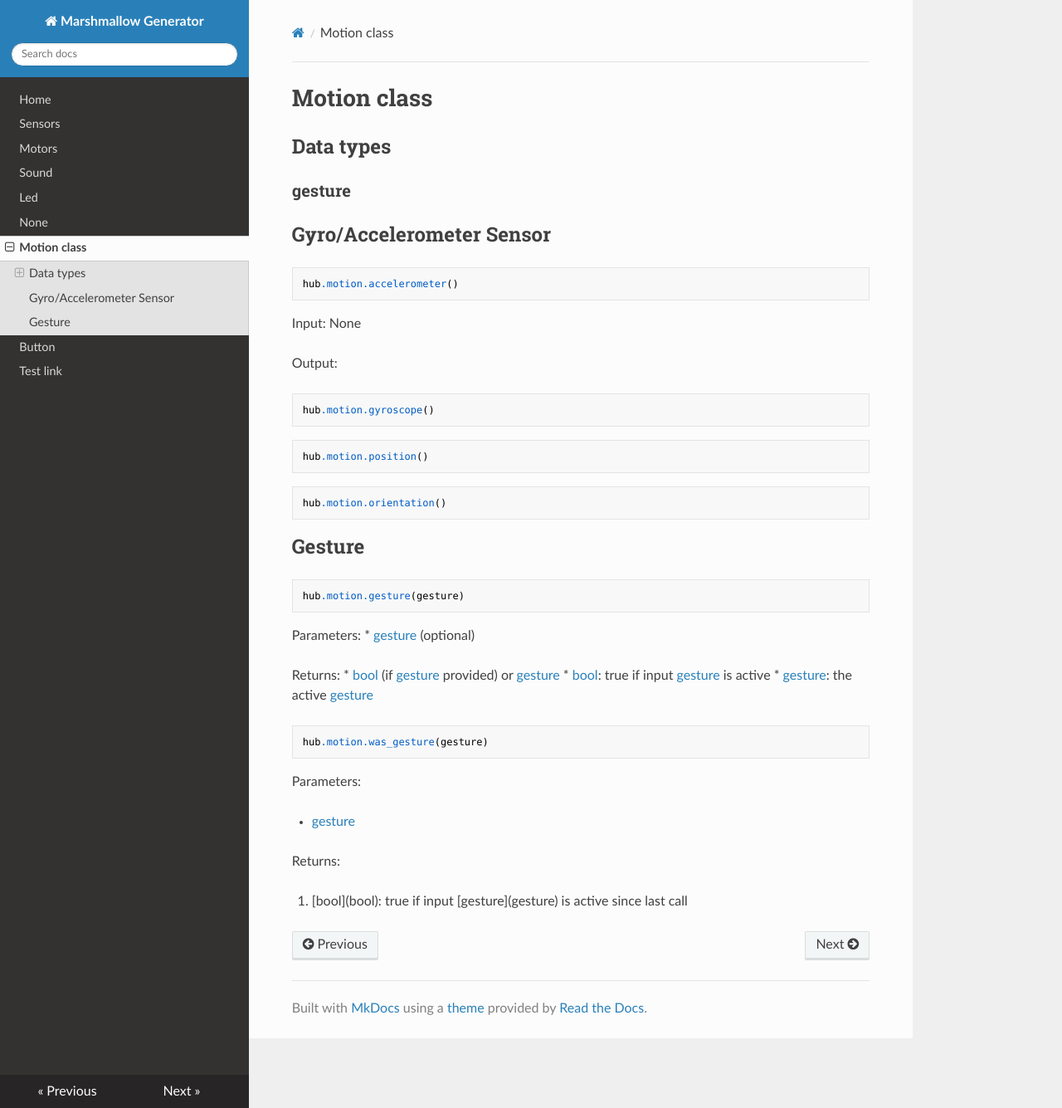
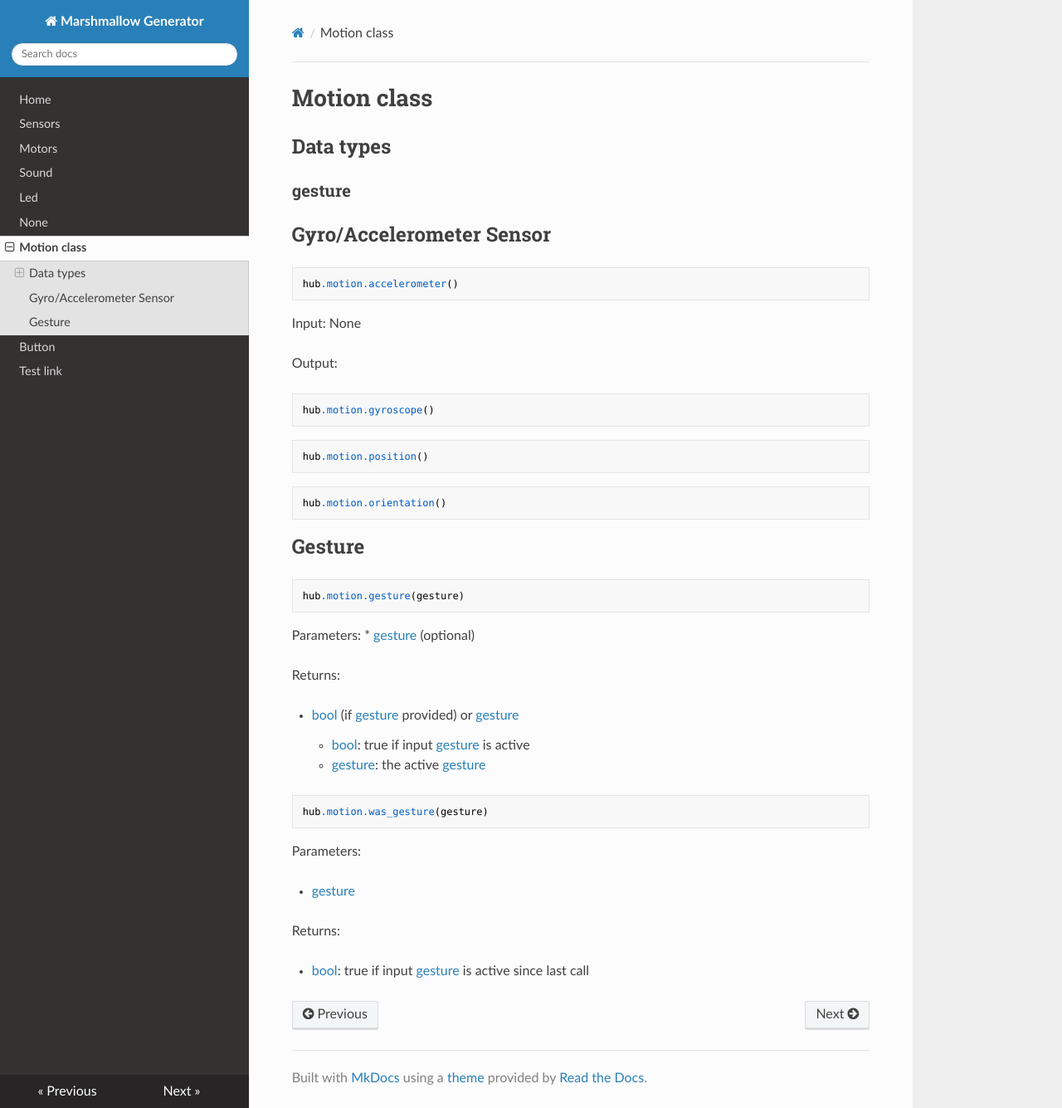
Before and after one commit to NStrijbosch/hub-module-notes, an MkDocs documentation site: the page built from docs/motion.md, in a window 1280 px wide and 1335 px high. Shown: the whole window at 83% size. Built offline with MkDocs 1.6.1, drawn with Linux system fonts in a browser that asks for light colours; nearby versions of some CDN libraries.

Commit message:
Update motion.md

````diff
--- a/docs/motion.md
+++ b/docs/motion.md
@@ -35,9 +35,10 @@ Parameters:
 
 
 Returns:
+
 * [bool](bool) (if [gesture](gesture) provided) or [gesture](gesture)
-  * [bool](bool): true if input [gesture](gesture) is active
-  * [gesture](gesture): the active  [gesture](gesture)
+    * [bool](bool): true if input [gesture](gesture) is active
+    * [gesture](gesture): the active  [gesture](gesture)
 
 ```
 hub.motion.was_gesture(gesture)
@@ -48,6 +49,5 @@ Parameters:
 
 
 Returns:
-<ol>
-<li> [bool](bool): true if input [gesture](gesture) is active since last call </li>
-</ol>
+
+* [bool](bool): true if input [gesture](gesture) is active since last call
````
